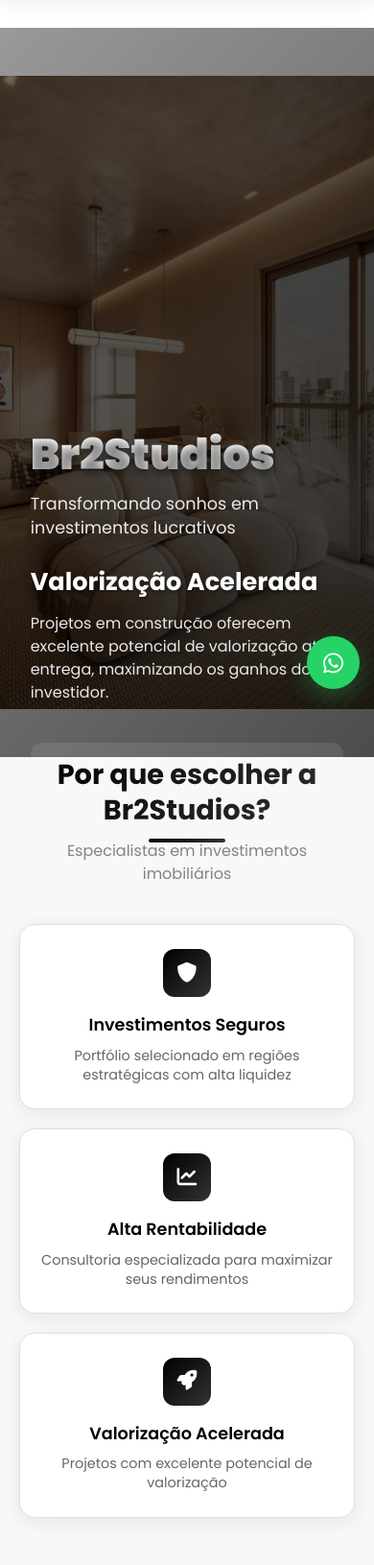
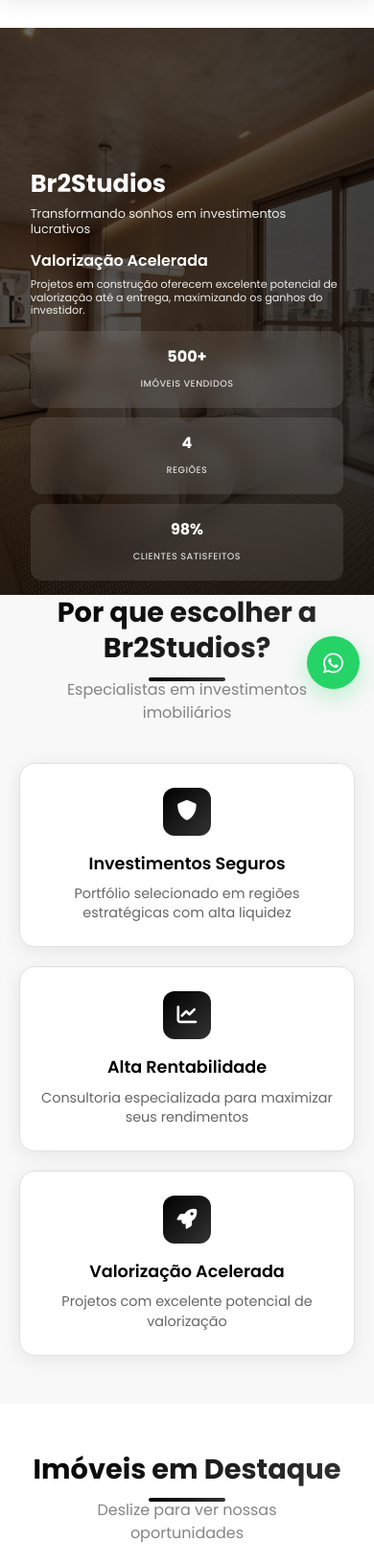
Before and after one commit to Woschbrayan/Br2studios, a PHP site: page /br2studios/ in a window 390 px wide. Shown: the part 111-1742 px from the top of the page at 96% size. Run offline with PHP 8.4, Linux system fonts and the light colour scheme; data comes from the database, SQL or seed files in the repository.

Commit message:
feat: Melhorar hero section no modo mobile
- Remover sombra do título Br2Studios no mobile
- Reduzir tamanhos de textos e cards para melhor proporção
- Corrigir espaçamento do hero overlay entre header e imagem
- Ajustar posicionamento dos elementos do hero no mobile
- Criar arquivo hero-mobile-fixes.css para correções específicas
- Incluir hero-mobile-fixes.css no header
- Corrigir conflitos no mobile-enhancements.css

```diff
--- /dev/null
+++ b/assets/css/hero-mobile-fixes.css
@@ -0,0 +1,169 @@
+/* ===== CORREÇÕES ESPECÍFICAS PARA HERO NO MODO MOBILE ===== */
+
+/* Corrigir hero overlay no mobile para não criar espaçamento */
+@media (max-width: 768px) {
+    .hero {
+        margin-top: 70px !important;
+        padding-top: 0 !important;
+        position: relative;
+        overflow: hidden;
+        height: 70vh;
+        min-height: 500px;
+    }
+
+    .hero-overlay {
+        position: absolute;
+        top: 0 !important;
+        left: 0;
+        width: 100%;
+        height: 100%;
+        z-index: 1;
+        margin: 0 !important;
+        padding: 0 !important;
+    }
+
+    .hero-slider {
+        position: absolute;
+        top: 0 !important;
+        left: 0;
+        width: 100%;
+        height: 100%;
+        margin: 0 !important;
+        padding: 0 !important;
+    }
+
+    .hero-slider .slide {
+        position: absolute;
+        top: 0 !important;
+        left: 0;
+        width: 100%;
+        height: 100%;
+        margin: 0 !important;
+        padding: 0 !important;
+    }
+}
+
+/* Remover sombra do título no mobile */
+@media (max-width: 768px) {
+    .hero-title {
+        text-shadow: none !important;
+        font-size: 1.8rem !important;
+        line-height: 1.1;
+        margin-bottom: 12px;
+        font-weight: 700;
+    }
+
+    .hero-subtitle {
+        font-size: 0.9rem !important;
+        margin-bottom: 15px;
+        opacity: 0.9;
+        line-height: 1.3;
+    }
+
+    /* Reduzir tamanho dos textos dos slides */
+    .hero-slide h2 {
+        font-size: 1.1rem !important;
+        margin-bottom: 8px;
+        text-shadow: none !important;
+        font-weight: 600;
+    }
+
+    .hero-slide p {
+        font-size: 0.75rem !important;
+        line-height: 1.3;
+        opacity: 0.9;
+        max-width: 100%;
+    }
+
+    /* Ajustar espaçamento dos slides */
+    .hero-slides {
+        margin-bottom: 25px;
+    }
+
+    /* Reduzir tamanho dos stats */
+    .hero-stats {
+        gap: 12px !important;
+        margin-top: 15px;
+        flex-wrap: wrap;
+    }
+
+    .stat-item {
+        text-align: center;
+        min-width: 70px;
+    }
+
+    .stat-number {
+        font-size: 1.2rem !important;
+        font-weight: 700;
+        display: block;
+        margin-bottom: 2px;
+    }
+
+    .stat-label {
+        font-size: 0.65rem !important;
+        opacity: 0.8;
+        text-transform: uppercase;
+        letter-spacing: 0.5px;
+    }
+}
+
+/* Ajustes ainda menores para telas muito pequenas */
+@media (max-width: 480px) {
+    .hero-title {
+        font-size: 1.6rem !important;
+        margin-bottom: 10px;
+    }
+
+    .hero-subtitle {
+        font-size: 0.8rem !important;
+        margin-bottom: 12px;
+    }
+
+    .hero-slide h2 {
+        font-size: 1rem !important;
+        margin-bottom: 6px;
+    }
+
+    .hero-slide p {
+        font-size: 0.7rem !important;
+        line-height: 1.2;
+    }
+
+    .hero-slides {
+        margin-bottom: 15px;
+    }
+
+    .hero-stats {
+        gap: 10px !important;
+        margin-top: 12px;
+        justify-content: center;
+    }
+
+    .stat-item {
+        min-width: 60px;
+    }
+
+    .stat-number {
+        font-size: 1rem !important;
+    }
+
+    .stat-label {
+        font-size: 0.6rem !important;
+    }
+}
+
+/* Garantir que não haja sombras em nenhum elemento do hero no mobile */
+@media (max-width: 768px) {
+    .hero * {
+        text-shadow: none !important;
+    }
+
+    .hero-title,
+    .hero-subtitle,
+    .hero-slide h2,
+    .hero-slide p,
+    .stat-number,
+    .stat-label {
+        text-shadow: none !important;
+    }
+}
--- a/assets/css/mobile-enhancements.css
+++ b/assets/css/mobile-enhancements.css
@@ -215,12 +215,16 @@
 @media (max-width: 768px) {
     .hero {
         min-height: 70vh;
-        margin-top: 70px;
-        padding-top: 20px;
+        margin-top: 70px !important;
+        padding-top: 0px;
+        position: relative;
+        overflow: hidden;
     }
 
     .hero-content {
-        padding: 40px 20px;
+        padding: 0px 20px;
+        top: 25%;
+
     }
 
     .hero-title {
--- a/includes/header.php
+++ b/includes/header.php
@@ -17,6 +17,7 @@
     <link href="https://cdnjs.cloudflare.com/ajax/libs/font-awesome/6.0.0/css/all.min.css" rel="stylesheet">
     <link rel="stylesheet" href="assets/css/dark-theme-fixes.css">
     <link rel="stylesheet" href="assets/css/scroll-fix.css">
+    <link rel="stylesheet" href="assets/css/hero-mobile-fixes.css">
 </head>
 <body>
     <!-- Header -->
```
